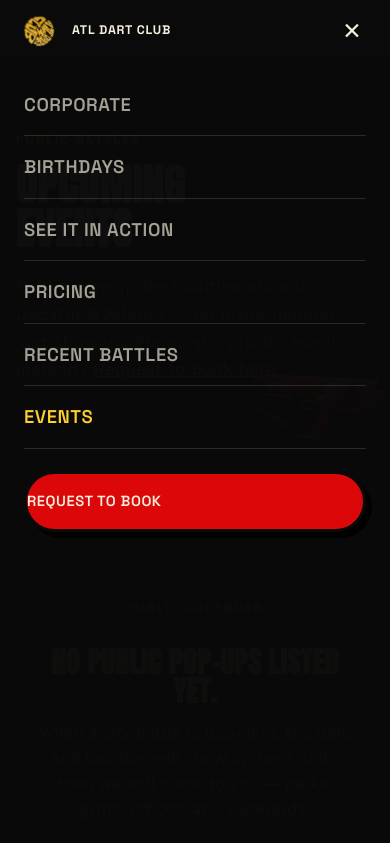
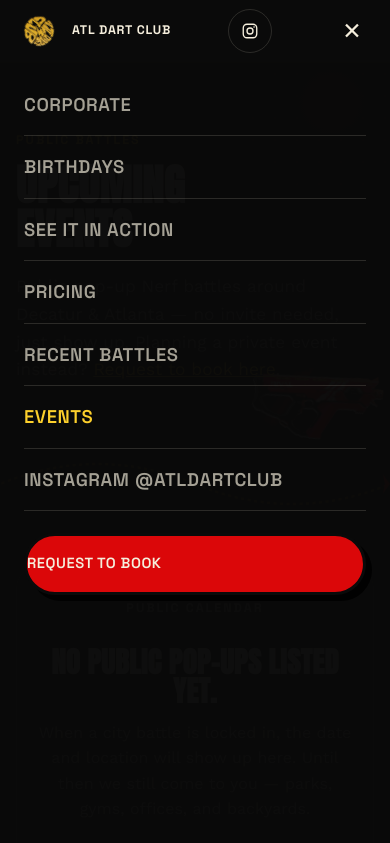
Before and after one commit to ChurnInt/-atl-dart-club-site, a plain HTML site: page events.html in a window 390 px wide. Both pictures are taken after a click on the button "Open menu". Shown: the top 843 px of the page. Drawn offline with nearby package versions, Linux system fonts and the light colour scheme.

Commit message:
Add Instagram @atldartclub to the header, menu, and footer.

```diff
--- a/events.html
+++ b/events.html
@@ -153,9 +153,18 @@
     color:var(--yellow);
     transform:scale(1.12);
   }
-  .nav-cta{display:flex; align-items:center;}
+  .nav-cta{display:flex; align-items:center; gap:12px;}
   .nav-cta .btn{transition:transform .22s cubic-bezier(.34,1.56,.64,1), box-shadow .15s ease;}
   .nav-cta .btn:hover{transform:scale(1.1) translate(-2px,-2px) rotate(-1deg);}
+  .ig-link{
+    display:inline-flex; align-items:center; justify-content:center;
+    width:40px; height:40px; flex-shrink:0;
+    color:var(--cream); border:1px solid var(--dark-line); border-radius:50%;
+    text-decoration:none;
+    transition:color .2s ease, border-color .2s ease, transform .22s cubic-bezier(.34,1.56,.64,1);
+  }
+  .ig-link svg{width:18px; height:18px; display:block;}
+  .ig-link:hover{color:var(--yellow); border-color:var(--yellow); transform:scale(1.1);}
   .nav-toggle{display:none; background:none; border:none; color:var(--cream); font-size:1.6rem; cursor:pointer; padding:4px 8px;}
 
   @media (max-width:860px){
@@ -532,7 +541,9 @@
     header.site-nav{padding-top:env(safe-area-inset-top, 0px);}
     .nav-logo span{display:inline; font-size:0.78rem; letter-spacing:0.06em;}
     .nav-logo img{height:46px; width:46px;}
-    .nav-cta{display:none;}
+    .nav-cta{display:flex;}
+    .nav-cta .btn{display:none;}
+    .ig-link{width:44px; height:44px;}
     .nav-toggle{
       display:flex; align-items:center; justify-content:center;
       width:44px; height:44px; font-size:1.45rem; padding:0; flex-shrink:0;
@@ -577,7 +588,7 @@
     .btn{min-height:48px;}
   }
   @media (hover:none){
-    .btn-primary:hover, .nav-cta .btn:hover{transform:none; box-shadow:var(--shadow-hard);}
+    .btn-primary:hover, .nav-cta .btn:hover, .ig-link:hover{transform:none; box-shadow:var(--shadow-hard);}
     .nav-links a:hover{transform:none;}
     .event-card:hover{transform:none;}
   }
@@ -598,9 +609,13 @@
       <a href="index.html#pricing">Pricing</a>
       <a href="index.html#battles">Recent Battles</a>
       <a href="events.html" style="color:var(--yellow);">Events</a>
+      <a href="https://www.instagram.com/atldartclub/" target="_blank" rel="noopener noreferrer">Instagram @atldartclub</a>
       <a href="index.html#book" class="nav-mobile-cta">Request to Book</a>
     </nav>
     <div class="nav-cta">
+      <a class="ig-link" href="https://www.instagram.com/atldartclub/" target="_blank" rel="noopener noreferrer" aria-label="ATL Dart Club on Instagram">
+        <svg viewBox="0 0 24 24" fill="none" stroke="currentColor" stroke-width="1.8" aria-hidden="true"><rect x="3" y="3" width="18" height="18" rx="5"/><circle cx="12" cy="12" r="4"/><circle cx="17.4" cy="6.6" r="1.1" fill="currentColor" stroke="none"/></svg>
+      </a>
       <a href="index.html#book" class="btn btn-primary" style="padding:11px 20px; font-size:0.8rem;">Request to Book</a>
     </div>
     <button class="nav-toggle" id="navToggle" aria-label="Open menu" aria-expanded="false" aria-controls="navLinks">☰</button>
@@ -670,6 +685,7 @@
           <a href="index.html#book">Request to Book</a>
           <a href="waiver.html">Activity &amp; Photo Waiver</a>
           <a href="mailto:churinteractive@gmail.com">churinteractive@gmail.com</a>
+          <a href="https://www.instagram.com/atldartclub/" target="_blank" rel="noopener noreferrer">Instagram @atldartclub</a>
           <span>Decatur &amp; Atlanta, GA</span>
         </div>
       </div>
```
Also changed, not shown: index.html (+19 -3 lines), waiver.html (+19 -3 lines).
